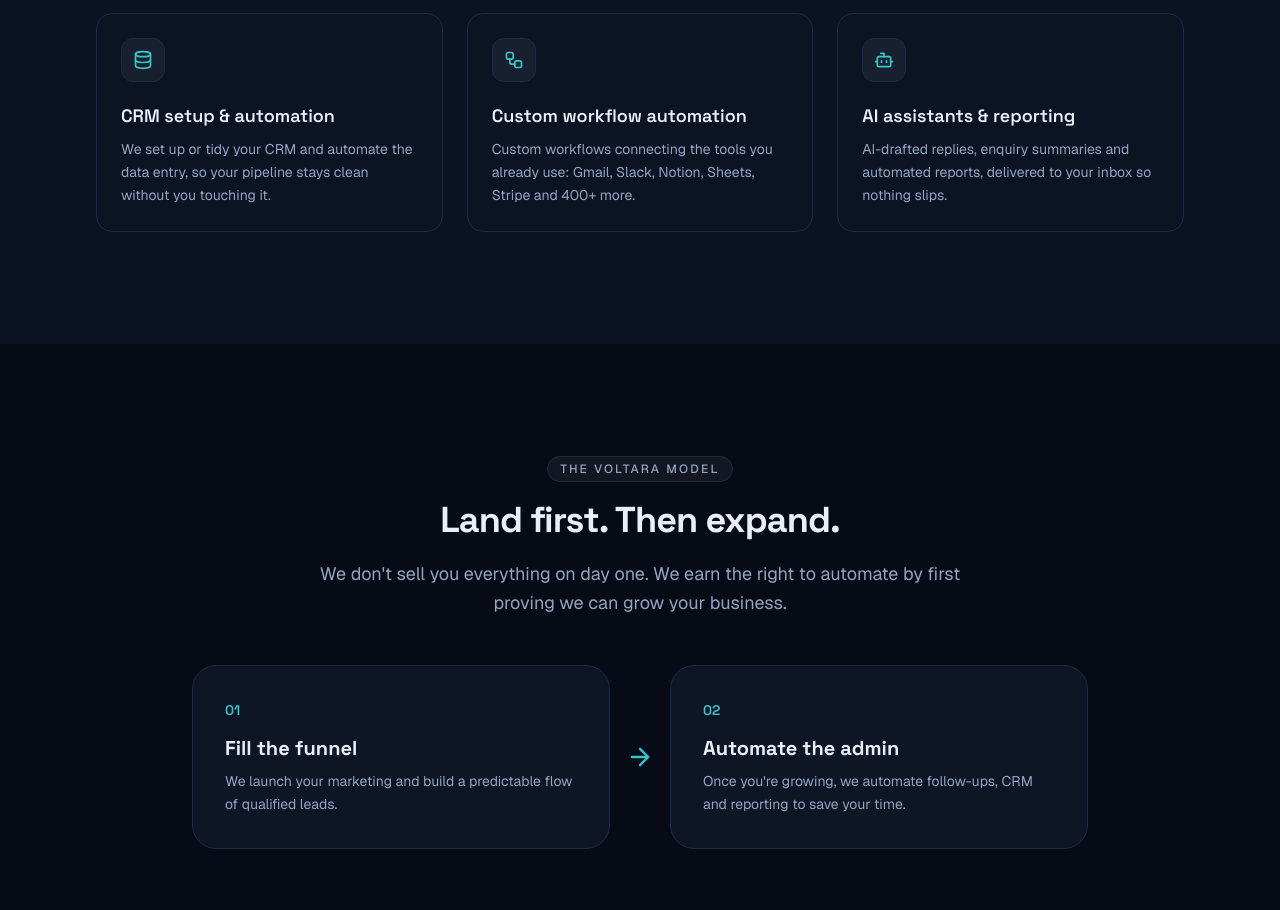
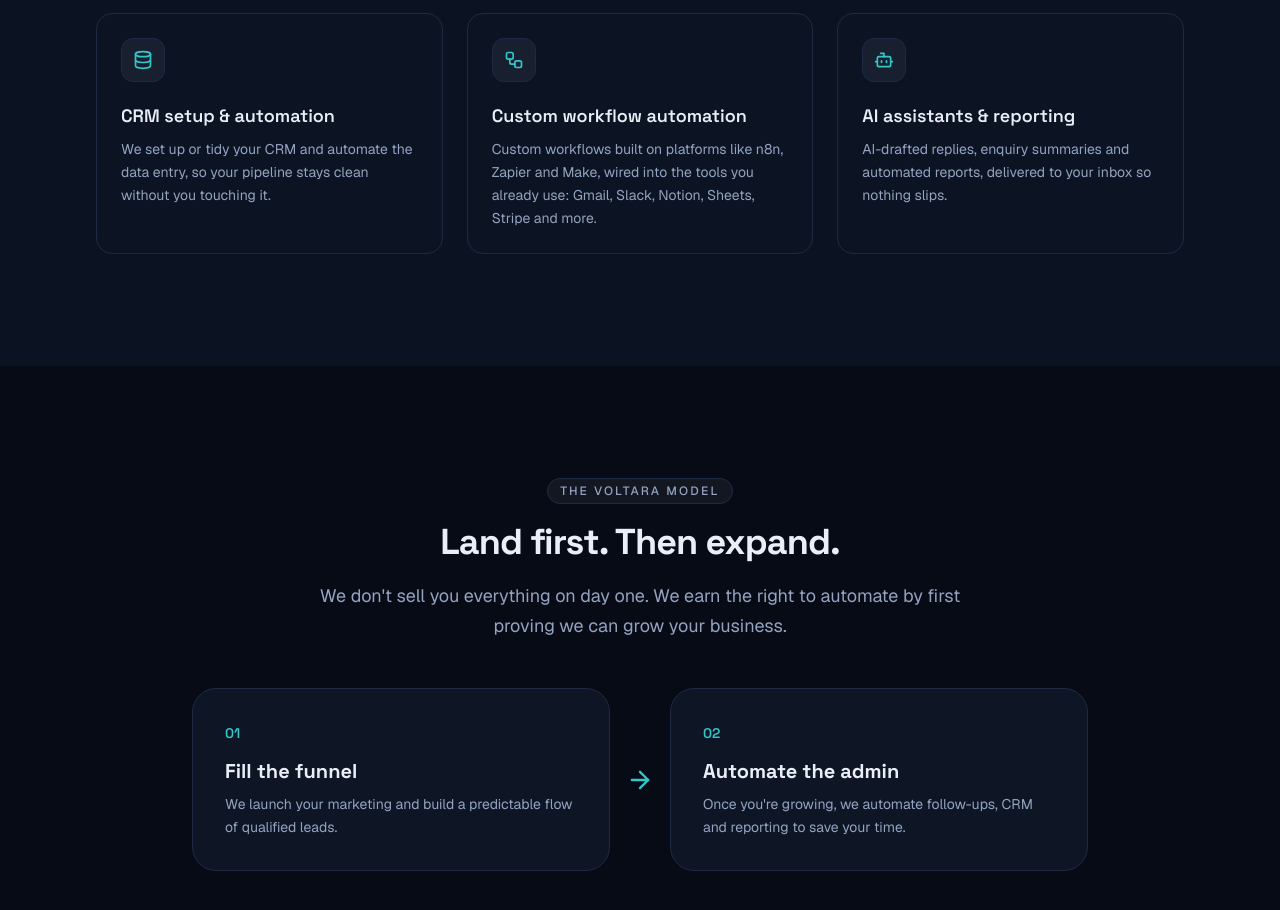
Before and after one commit to billypearson9572-cmyk/HIGGS, a Next.js app: page /services in a window 1280 px wide. Shown: the part 2160-3070 px from the top of the page. Built offline with nearby package versions, Linux system fonts and the light colour scheme; no server answers.

Commit message:
Reference multiple automation platforms to show breadth
Name n8n, Zapier and Make as a set on the services page, automation
blog post and llms.txt so the offering reads multi-platform rather than
tied to a single tool. Homepage stays benefit-led.

```diff
--- a/src/app/page.tsx
+++ b/src/app/page.tsx
@@ -108,7 +108,7 @@ const faqs = [
   },
   {
     q: "What exactly do you automate?",
-    a: "Anything repetitive that's costing you time or losing you leads: lead capture into your CRM, instant follow-ups, nurture emails, reminders and reporting. We build it to connect with the tools you already use.",
+    a: "Anything repetitive that's costing you time or losing you leads: lead capture into your CRM, instant follow-ups, nurture emails, reminders and reporting. We build it across platforms like Zapier and n8n so it connects with the tools you already use.",
   },
   {
     q: "Are there long contracts?",
--- a/src/app/services/page.tsx
+++ b/src/app/services/page.tsx
@@ -96,7 +96,7 @@ const automationOfferings = [
   {
     icon: Workflow,
     title: "Custom workflow automation",
-    body: "Custom workflows connecting the tools you already use: Gmail, Slack, Notion, Sheets, Stripe and 400+ more.",
+    body: "Custom workflows built on platforms like n8n, Zapier and Make, wired into the tools you already use: Gmail, Slack, Notion, Sheets, Stripe and more.",
   },
   {
     icon: Bot,
--- a/src/content/blog.ts
+++ b/src/content/blog.ts
@@ -159,7 +159,7 @@ Automation isn't about replacing people: it's about removing the tedious glue wo
 
 ## Automation you actually own
 
-We build most automations on flexible, open workflow tools that connect to the apps you already use (Gmail, your CRM, Slack, Notion, Sheets, Stripe and hundreds more). Two things we insist on for SMEs:
+We build most automations on best-in-class platforms like n8n, Zapier and Make, all of which connect to the apps you already use (Gmail, your CRM, Slack, Notion, Sheets, Stripe and hundreds more). Two things we insist on for SMEs:
 
 1. **It's yours.** Workflows can run on your own account, so you're not locked into a black box you don't control.
 2. **It scales with you.** Start with one simple automation and add more as you grow, no rip-and-replace.
```
Also changed, not shown: public/llms.txt.
